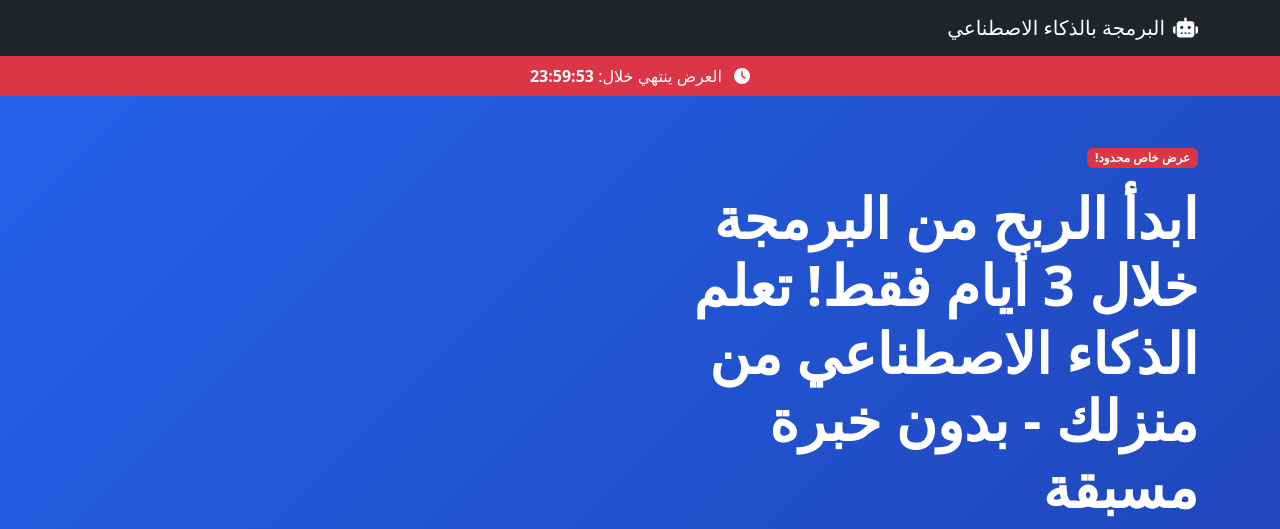
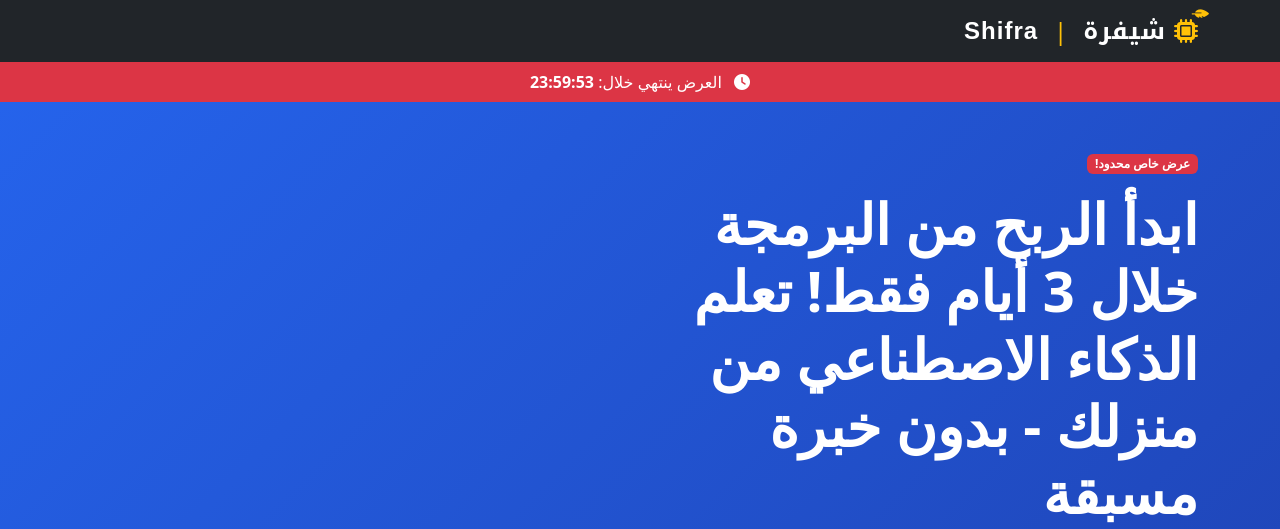
Before and after one commit to Abdualzizsm/cors, a Flask app: page / in a window 1280 px wide. Shown: the top 529 px of the page. Run offline with Flask 3, Linux system fonts and the light colour scheme.

Commit message:
تحديث شامل للموقع: تحديث الأسئلة الشائعة، إضافة نموذج التواصل، وتحسينات في التصميم

```diff
--- a/app.py
+++ b/app.py
@@ -1,4 +1,5 @@
-from flask import Flask, render_template, request, flash, redirect, url_for
+from flask import Flask, render_template, request, flash, redirect, url_for, jsonify
+from urllib.parse import quote
 import os
 
 app = Flask(__name__)
@@ -18,5 +19,23 @@ def confirmation():
         return redirect(url_for('confirmation'))
     return render_template('confirmation.html')
 
+@app.route('/contact', methods=['POST'])
+def contact():
+    name = request.form.get('name')
+    phone = request.form.get('phone')
+
+    # تنسيق رقم الهاتف
+    if phone.startswith('0'):
+        phone = '966' + phone[1:]
+
+    # إنشاء رابط الواتساب
+    message = f"مرحباً، أنا {name} وأرغب في الاستفسار عن كورس البرمجة"
+    whatsapp_url = f"https://wa.me/{phone}?text={quote(message)}"
+
+    return jsonify({
+        'success': True,
+        'whatsapp_url': whatsapp_url
+    })
+
 if __name__ == '__main__':
     app.run(debug=True, host='0.0.0.0', port=5050)
--- a/static/css/style.css
+++ b/static/css/style.css
@@ -168,3 +168,36 @@ body {
         margin-top: 2rem;
     }
 }
+
+/* Navbar Brand Styles */
+.navbar-brand {
+    font-size: 1.5rem;
+    transition: all 0.3s ease;
+}
+
+.navbar-brand:hover {
+    transform: scale(1.05);
+}
+
+.brand-text {
+    font-weight: 600;
+    letter-spacing: 1px;
+}
+
+.brand-separator {
+    color: #ffc107;
+    margin: 0 0.5rem;
+    font-weight: 300;
+}
+
+/* تأثير حركي للشعار */
+@keyframes glowEffect {
+    0% { text-shadow: 0 0 5px rgba(255,193,7,0.1); }
+    50% { text-shadow: 0 0 20px rgba(255,193,7,0.3); }
+    100% { text-shadow: 0 0 5px rgba(255,193,7,0.1); }
+}
+
+.navbar-brand:hover .brand-text {
+    animation: glowEffect 2s infinite;
+    color: #ffc107;
+}
--- a/static/js/main.js
+++ b/static/js/main.js
@@ -127,6 +127,35 @@ function updateAvailableSeats() {
     }, 30000);
 }
 
+// Contact Form Handler
+document.addEventListener('DOMContentLoaded', function() {
+    const contactForm = document.getElementById('contactForm');
+    if (contactForm) {
+        contactForm.addEventListener('submit', function(e) {
+            e.preventDefault();
+
+            const name = document.getElementById('name').value.trim();
+            const phone = document.getElementById('phone').value.trim();
+
+            // التحقق من صحة رقم الهاتف
+            if (!phone.match(/^05[0-9]{8}$/)) {
+                alert('الرجاء إدخال رقم جوال صحيح يبدأ بـ 05');
+                return;
+            }
+
+            // تنسيق رقم الهاتف للواتساب
+            const formattedPhone = '966' + phone.substring(1);
+
+            // إنشاء رسالة الواتساب
+            const message = `مرحباً، أنا ${name} وأرغب في الاستفسار عن كورس البرمجة`;
+            const whatsappUrl = `https://wa.me/${formattedPhone}?text=${encodeURIComponent(message)}`;
+
+            // فتح الواتساب
+            window.open(whatsappUrl, '_blank');
+        });
+    }
+});
+
 // Initialize all functions
 document.addEventListener('DOMContentLoaded', () => {
     startCountdown();
--- a/templates/base.html
+++ b/templates/base.html
@@ -3,7 +3,7 @@
 <head>
     <meta charset="UTF-8">
     <meta name="viewport" content="width=device-width, initial-scale=1.0">
-    <title>دورة البرمجة بالذكاء الاصطناعي</title>
+    <title>شيفرة | Shifra</title>
     <!-- Bootstrap RTL -->
     <link rel="stylesheet" href="https://cdn.jsdelivr.net/npm/bootstrap@5.3.2/dist/css/bootstrap.rtl.min.css">
     <!-- Font Awesome -->
@@ -14,8 +14,14 @@
 <body>
     <nav class="navbar navbar-expand-lg navbar-dark bg-dark">
         <div class="container">
-            <a class="navbar-brand" href="{{ url_for('home') }}">
-                <i class="fas fa-robot me-2"></i>البرمجة بالذكاء الاصطناعي
+            <a class="navbar-brand d-flex align-items-center" href="/">
+                <div class="position-relative me-2">
+                    <i class="fas fa-microchip text-warning" style="font-size: 1.5rem;"></i>
+                    <i class="fas fa-feather-alt text-warning" style="font-size: 0.8rem; position: absolute; top: -5px; right: -8px; transform: rotate(45deg);"></i>
+                </div>
+                <span class="brand-text me-2" style="font-family: 'Noto Kufi Arabic', sans-serif;">شيفرة</span>
+                <span class="brand-separator">|</span>
+                <span class="brand-text ms-2" style="font-family: 'Poppins', sans-serif;">Shifra</span>
             </a>
         </div>
     </nav>
```
Also changed, not shown: static/images/logo.svg (deleted).
